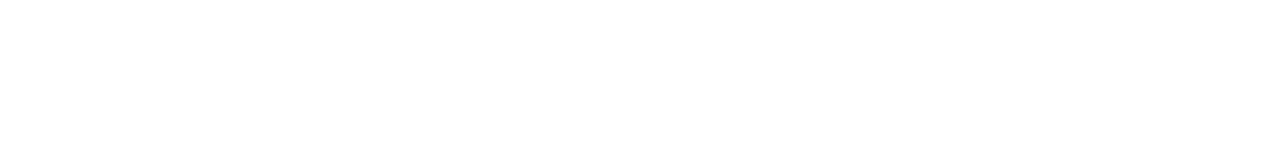
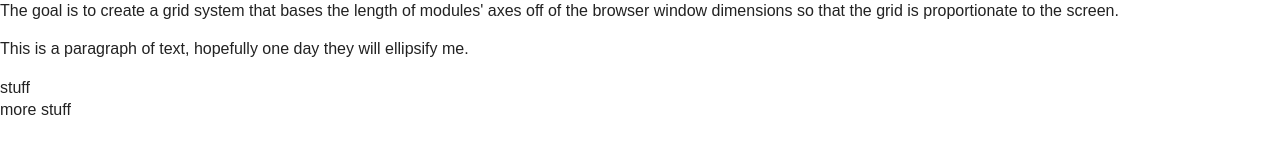
Before and after one commit to nickrossi/MyResponsiveGrid, a plain HTML site: page index.html in a window 1280 px wide. Drawn offline with nearby package versions, Linux system fonts and the light colour scheme.

Commit message:
put in some basic markup to get started

```diff
--- a/index.html
+++ b/index.html
@@ -11,12 +11,28 @@
         <meta name="viewport" content="width=device-width, initial-scale=1">
 
         <!-- Place favicon.ico and apple-touch-icon.png in the root directory -->
+        The goal is to create a grid system that bases the length of modules' axes off of the browser window dimensions so that the grid is proportionate to the screen.
 
         <link rel="stylesheet" href="css/normalize.css">
         <link rel="stylesheet" href="css/main.css">
         <script src="js/vendor/modernizr-2.6.2.min.js"></script>
     </head>
     <body>
+
+    	<div>
+    		<div class="1of3 vAligned-center">
+	    		<p>
+		    		This is a paragraph of text, hopefully one day they will ellipsify me.
+	    		</p>
+    		</div>
+    		<div class="1of3">
+	    		stuff
+    		</div>
+    		<div class="1of3">
+	    		more stuff
+    		</div>
+    	</div> <!-- WRAPPER -->
+
 		<!-- SCRIPTS -->
         <script src="//ajax.googleapis.com/ajax/libs/jquery/1.10.2/jquery.min.js"></script>
         <script>window.jQuery || document.write('<script src="js/vendor/jquery-1.10.2.min.js"><\/script>')</script>
```
